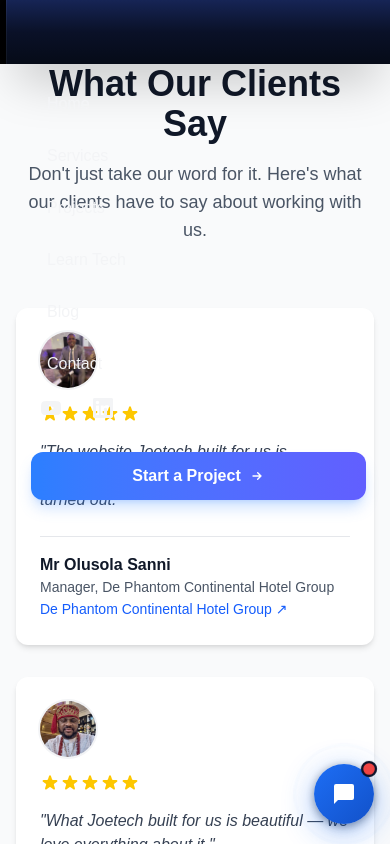
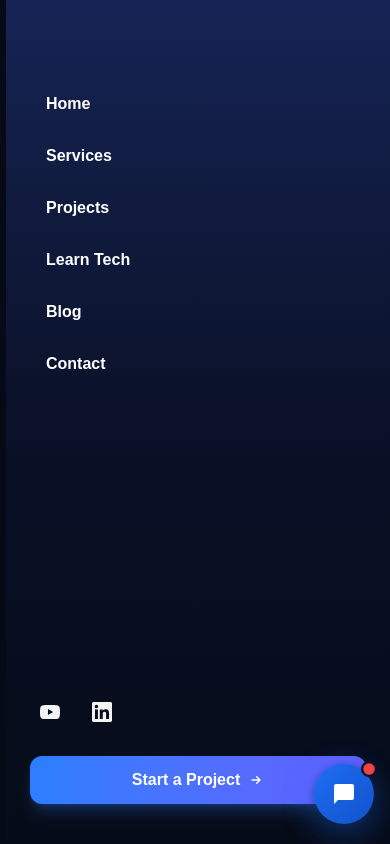
Before and after one commit to JoelionWebDev/joetech, a Next.js app: page /testimonials in a window 390 px wide. Both pictures are taken after a click on the button 354 px from the left and 32 px from the top of the page. Shown: the top 844 px of the page. Built offline with nearby package versions, Linux system fonts and the light colour scheme.

Commit message:
fix mobile nav drawer visibility on white backgrounds by removing transparency from backdrop and links

```diff
--- a/app/components/Navbar.jsx
+++ b/app/components/Navbar.jsx
@@ -44,8 +44,8 @@ export default function Navbar() {
     <header
       className={`fixed top-0 left-0 right-0 z-50 transition-all duration-500 ${
         scrolled ?
-          "bg-[#060b18] backdrop-blur-xl shadow-[0_1px_0_rgba(255,255,255,0.06)]"
-        : "bg-[#060b18]/95 backdrop-blur-xl"
+          "bg-[#060b18] shadow-[0_1px_0_rgba(255,255,255,0.06)]"
+        : "bg-[#060b18]"
       }`}
     >
       <div className="max-w-7xl mx-auto px-4 sm:px-6 lg:px-8">
@@ -150,13 +150,13 @@ export default function Navbar() {
       >
         {/* Backdrop */}
         <div
-          className="absolute inset-0 bg-black/90 backdrop-blur-sm"
+          className="absolute inset-0 bg-[#060b18]"
           onClick={() => setOpen(false)}
         />
 
         {/* Drawer panel */}
         <div
-          className={`absolute top-0 right-0 h-full w-full max-w-sm bg-gradient-to-b from-blue-950 via-[#0a1128] to-[#060b18] border-l border-white/5 shadow-2xl transition-transform duration-500 ${
+          className={`absolute top-0 right-0 h-full w-full max-w-sm bg-gradient-to-b from-blue-950 via-[#0a1128] to-[#060b18] shadow-2xl transition-transform duration-500 ${
             open ? "translate-x-0" : "translate-x-full"
           }`}
         >
@@ -167,10 +167,10 @@ export default function Navbar() {
                   key={link.name}
                   href={link.href}
                   onClick={() => setOpen(false)}
-                  className={`px-4 py-3 rounded-xl text-base font-medium transition-all ${
+                  className={`px-4 py-3 rounded-xl text-base font-semibold transition-all ${
                     isActive(link.href) ?
                       "text-white bg-white/20 hover:bg-white/25"
-                    : "text-gray-100 hover:text-white hover:bg-white/10"
+                    : "text-white hover:text-white hover:bg-white/10"
                   }`}
                 >
                   {link.name}
```
